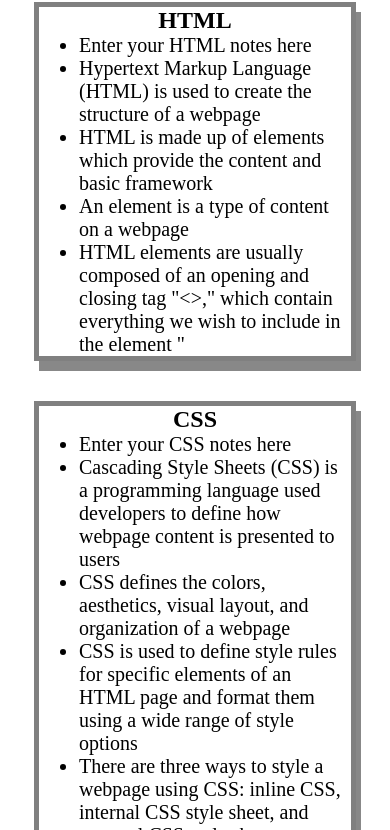
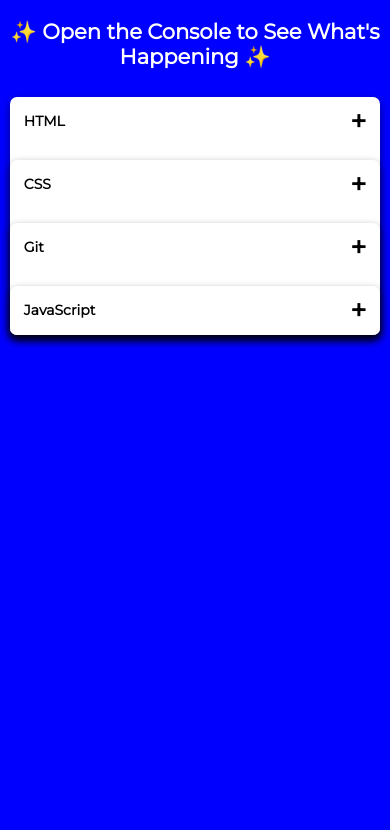
Before and after one commit to PrestonNguyen2001/prework-study-guide, a plain HTML site: page index.html in a window 390 px wide. Shown: the part 158-988 px from the top of the page. After the commit the page ends 844 px from the top, so only its background shows below. Drawn offline with Linux system fonts and the light colour scheme.

Commit message:
add accordion effect to webpage

```diff
--- a/assets/script.js
+++ b/assets/script.js
@@ -1,3 +1,17 @@
+const accordionItemHeaders = document.querySelectorAll(".accordion-item-header");
+
+accordionItemHeaders.forEach(accordionItemHeader => {
+    accordionItemHeader.addEventListener("click", event =>{
+        accordionItemHeader.classList.toggle("active");
+        const accordionItemBody = accordionItemHeader.nextElementSibling;
+        if(accordionItemHeader.classList.contains("active")) {
+            accordionItemBody.style.maxHeight = accordionItemBody.scrollHeight + "px";
+        }
+        else {
+            accordionItemBody.style.maxHeight = 0;
+        }
+    });
+});
 var topics = ['HTML', 'CSS', 'Git', 'JavaScript'];
 var randomTopic = topics[Math.floor(Math.random() * topics.length)];
 
--- a/assets/style.css
+++ b/assets/style.css
@@ -1,9 +1,90 @@
+@import url('https://fonts.googleapis.com/css?family=Montserrat');
+
 * {
     margin: 0;
     padding: 0;
+    box-sizing: border-box;
  }
+body {
+    font-family: 'Montserrat', sans-serif;
+    background-color: blue;
+    color: #fff;
+}
+h1 {
+   text-align: center;
+   margin: 2rem 0;
+   font-size: 2.5rem;
+}
+h2 {
+    text-align: center;
+    margin-top: 2rem;
+    margin-bottom: 2rem;
+}
+img {
+    display: block;
+    height: 50px;
+    width: 50px;
+    margin-left: auto;
+    margin-right: auto;
+}
+.accordion {
+    width: 95%;
+    max-width: 1000px;
+    margin: 0.5rem auto;
+}
 
+.accordion-item {
+    background-color: #ffff;
+    color: black;
+    margin: 1rem 0;
+    border-radius: 0.5rem;
+    box-shadow: 0 4px 8px 0 rgba(0,0,0,0.5);
+}
+.accordion-item-header {
+    padding: 0.5rem 3rem 0.5rem 1rem;
+    min-height: 3.5rem;
+    line-height: 1.25rem;
+    font-weight: bold;
+    display: flex;
+    align-items: center;
+    position: relative;
+    cursor: pointer;
+}
 
+.accordion-item-header::after {
+    content: "\002B";
+    font-size: 2rem;
+    position: absolute;
+    right: 1rem;
+}
+.accordion-item-header.active::after {
+    content: "\2212";
+}
+
+.accordion-item-body {
+    max-height: 0;
+    overflow: hidden;
+    transition: max-height 0.2s ease-out;
+}
+.accordion-item-body-content {
+    padding: 1rem;
+    line-height: 1.5rem;
+    border-top: 1px solid;
+    border-image: linear-gradient(to right, transparent, #34495e, transparent) 1;
+}
+
+/*
+.accordion-item-header.active + .accordion-item-body {
+    max-height: 500px;
+} */
+
+@media(max-width:767px) {
+    html{
+        font-size: 14px;
+    }
+}
+
+/*
  header,
  footer {
     width: 100%;
@@ -13,10 +94,7 @@
  }
 
 
- h1,
- h2 {
-    text-align: center;
- }
+
 
 
  img {
--- a/index.html
+++ b/index.html
@@ -6,29 +6,35 @@
     <meta name="viewport" content="width=device-width, initial-scale=1.0" />
     <link rel="stylesheet" href="./assets/style.css">
     <title>Prework Study Guide</title>
+    <script src="./assets/script.js" defer></script>
   </head>
   <body>
-    <header id="top">
       <h1>Prework Study Guide</h1>
       <img src="./assets/bowtie-cat.png" alt="Profile image of cat wearing a bow tie." />
       <h2>✨ Open the Console to See What's Happening ✨</h2>
-    </header>
-    <main>
-      <section class="card" id="html-section">
-        <h2>HTML</h2>
+      <div class="accordion">
+        <div class="accordion-item">
+            <div class="accordion-item-header">
+                HTML
+            </div>
+        <div class="accordion-item-body">
+            <div class="accordion-item-body-content">
                 <ul>
-          <li>Enter your HTML notes here</li>
                     <li>Hypertext Markup Language (HTML) is used to create the structure of a webpage</li>
                     <li>HTML is made up of elements which provide the content and basic framework</li>
                     <li>An element is a type of content on a webpage</li>
                     <li>HTML elements are usually composed of an opening and closing tag "<>," which contain everything we wish to include in the element " </li>
                   </ul>
-      </section>
+            </div>
+        </div>
 
-      <section class="card" id="css-section">
-        <h2>CSS</h2>
+        <div class="accordion-item">
+            <div class="accordion-item-header">
+                CSS
+            </div>
+        <div class="accordion-item-body">
+            <div class="accordion-item-body-content">
                 <ul>
-          <li>Enter your CSS notes here</li>
                     <li>Cascading Style Sheets (CSS) is a programming language used developers to define how webpage content is presented to users</li>
                     <li>CSS defines the colors, aesthetics, visual layout, and organization of a webpage</li>
                     <li>CSS is used to define style rules for specific elements of an HTML page and format them using a wide range of style options</li>
@@ -57,12 +63,16 @@
                         <li>Seperating code into different files based on use is known as separation of concerns. It is based on the idea that each section of code should have its own responsibility</li>
                       </ul>
                   </ul>
-      </section>
+            </div>
+        </div>
 
-      <section class="card" id="git-section">
-        <h2>Git</h2>
+        <div class="accordion-item">
+            <div class="accordion-item-header">
+                Git
+            </div>
+        <div class="accordion-item-body">
+            <div class="accordion-item-body-content">
                 <ul>
-          <li>Enter your Git notes here</li>
                     <li>Git is a version control system that allows you to manage and keep track of each version of a project</li>
                       <ul>
                         <li>Every time a version of our work is saved using version control, a unique identifier called an SHA, or hash, allows you to keep a record of the specific changes committed</li>
@@ -99,48 +109,41 @@
                       </ul>
                     <li>You can read more about the different stages of GitHub flow and branching here: <a href="https://docs.github.com/en/get-started/quickstart/github-flow" target="_blank">GitHub Docs on GitHub flow </a>  </li>
                   </ul>
-      </section>
+            </div>
+        </div>
 
-      <section class="card" id="javascript-section">
-        <h2>JavaScript</h2>
+        <div class="accordion-item">
+            <div class="accordion-item-header">
+                JavaScript
+            </div>
+        <div class="accordion-item-body">
+            <div class="accordion-item-body-content">
                 <ul>
-          <li>Enter your JavaScript notes here</li>
                     <li>JavaScript (JS) is a high-level dynamic programming language that allows users to interact with websites</li>
                     <li>Using JavaScript, you can power your websites with effects, interactivity, data communication, and much more</li>
                     <li>JavaScript takes a static HTML/CSS webpage and makes it interactive</li>
                     <li>Variables are containers that allow us to store data in our code</li>
-            <ul>
                     <li>To declare a variable in JavaScript, we us the var key word, followed by the variable name</li>
                     <li>The variable name (identifiers) should be unique as it references the information stored in the variable</li>
                     <li>After declaring and naming a variable, the assignment operator = is used to assign the specific data that we intend to store in our variable</li>
-            </ul>
                     <li>A JavaScript variable can hold many different types of data that can be categorized into two main groups: primitive types and object types</li>
-          <li>Primitive Types:</li>
-            <ul>
                     <li>String - Represents sequences of characters ("How are you?") </li>
                     <li>Number - Represents numeric values. These values can either be a integerNumber (1, 10 100) or a floatingPointNumber (3.14, 0.50. 9.99)</li>
                     <li>Boolean - Represents a logical value, either true or false</li>
                     <li>Undefined - Represents an unassigned or undefined value</li>
                     <li>Null - Represents an empty value, similar to undefined, but is explicitly assigned to indicate the intentional absence of any object value  </li>
-            </ul>
                     <li>Object Types:</li>
-            <ul>
                     <li>Object - Represents a collection of key-value pairs, where an identifier or key is paired with its corresponding value</li>
                     <li>Array - Represents an ordered list of values</li>
                     <li>Function - Represents a reusable block of code</li>
-            </ul>
                     <li>You can read more about JavaScript basics and data types below:</li>
-            <ul>
                     <li> <a href="https://developer.mozilla.org/en-US/docs/Learn/Getting_started_with_the_web/JavaScript_basics" target="_blank">MDN Web Docs on JavaScript basics </a> </li>
                     <li><a href="https://developer.mozilla.org/en-US/docs/Web/JavaScript/Data_structures" target="_blank">MDN Web Docs on JavaScript data types </a> </li>
                       </ul>
                   </ul>
-      </section>
-    </main>
+            </div>
+        </div>
+    </div>
 
-    <footer>
-      <p>I can code!</p>
-    </footer>
-    <script src="./assets/script.js"></script>
 </body>
 </html>
```
Lines whose indentation alone changed are shown as unchanged.
